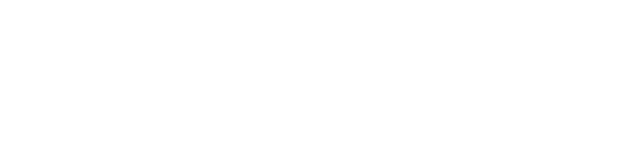
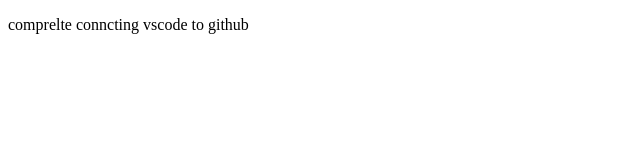
Before and after one commit to goldysatoshi/portpholio, a plain HTML site: page index.html in a window 1280 px wide. Shown: the whole page, without its empty margins (0-640 px from the left). Drawn offline with Linux system fonts and the light colour scheme.

Commit message:
first commit

```diff
--- a/index.html
+++ b/index.html
@@ -7,6 +7,6 @@
     <title>Document</title>
 </head>
 <body>
-
+    <p>comprelte conncting vscode to github</p>
 </body>
 </html>
```
